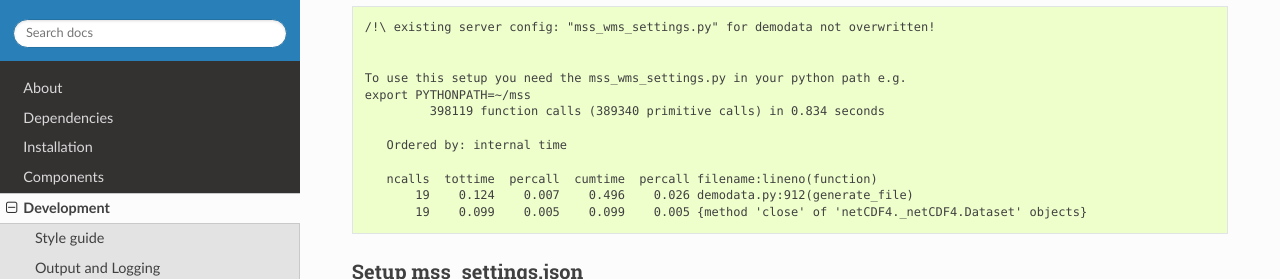
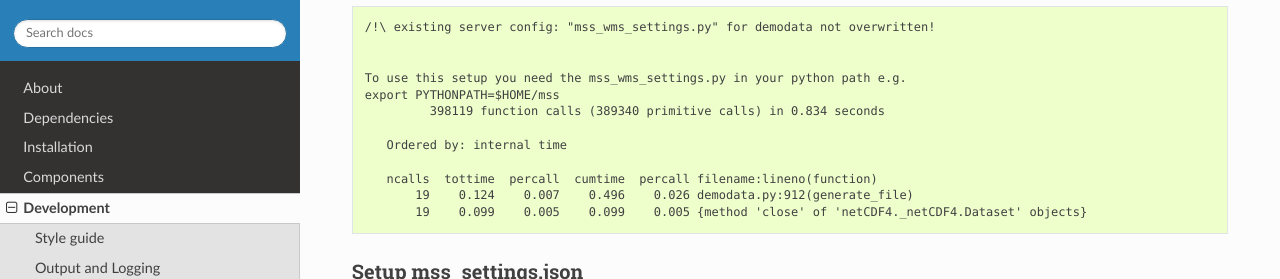
Before and after one commit to Open-MSS/MSS, a Sphinx documentation site: the page built from docs/development.rst, in a window 1280 px wide and 900 px high, scrolled down 2597 px. Shown: the part 240-519 px from the top of the window. Built offline with Sphinx 7.4.7 and the Read the Docs theme 2.0.0, drawn with Linux system fonts in a browser that asks for light colours; the version number could not be read and is left out; some of the changed text lies outside the part shown.

Commit message:
expanded ~ to $HOME

```diff
--- a/docs/development.rst
+++ b/docs/development.rst
@@ -42,7 +42,7 @@
 
 Your content of the .condarc config file should have defaults on top::
 
-  $ more ~/.condarc
+  $ more $HOME/.condarc
   channels:
   - defaults
   - conda-forge
@@ -79,8 +79,8 @@
 
 To use this data add the mss_wms_settings.py in your python path::
 
-   $(mssdev) :~/PycharmProjects/mss
-   $(mssdev) export PYTHONPATH="`pwd`:~/mss"
+   $(mssdev) cd $HOME/PycharmProjects/mss
+   $(mssdev) export PYTHONPATH="`pwd`:$HOME/mss"
    $(mssdev) python mslib/mswms/mswms.py
 
 Developer documentation of mscolab
@@ -130,7 +130,7 @@
 
 
     To use this setup you need the mss_wms_settings.py in your python path e.g.
-    export PYTHONPATH=~/mss
+    export PYTHONPATH=$HOME/mss
              398119 function calls (389340 primitive calls) in 0.834 seconds
 
        Ordered by: internal time
```
